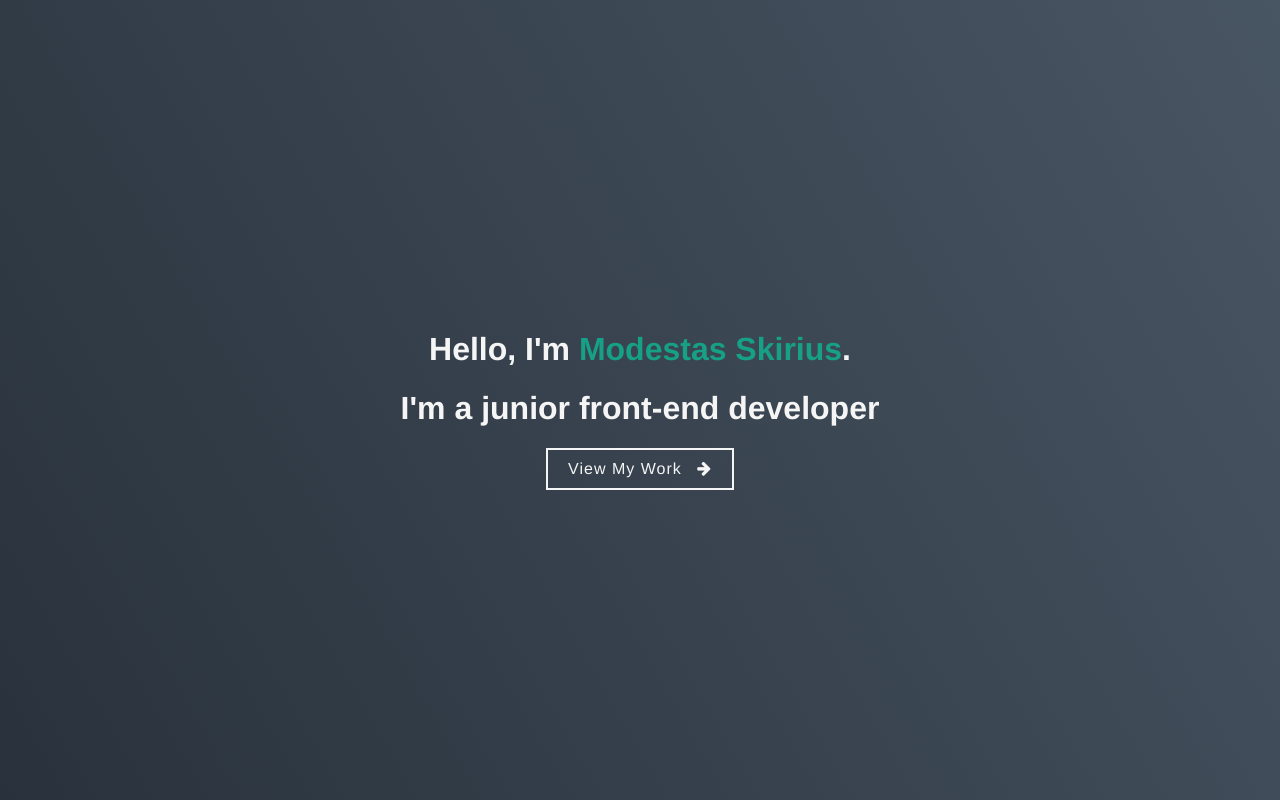
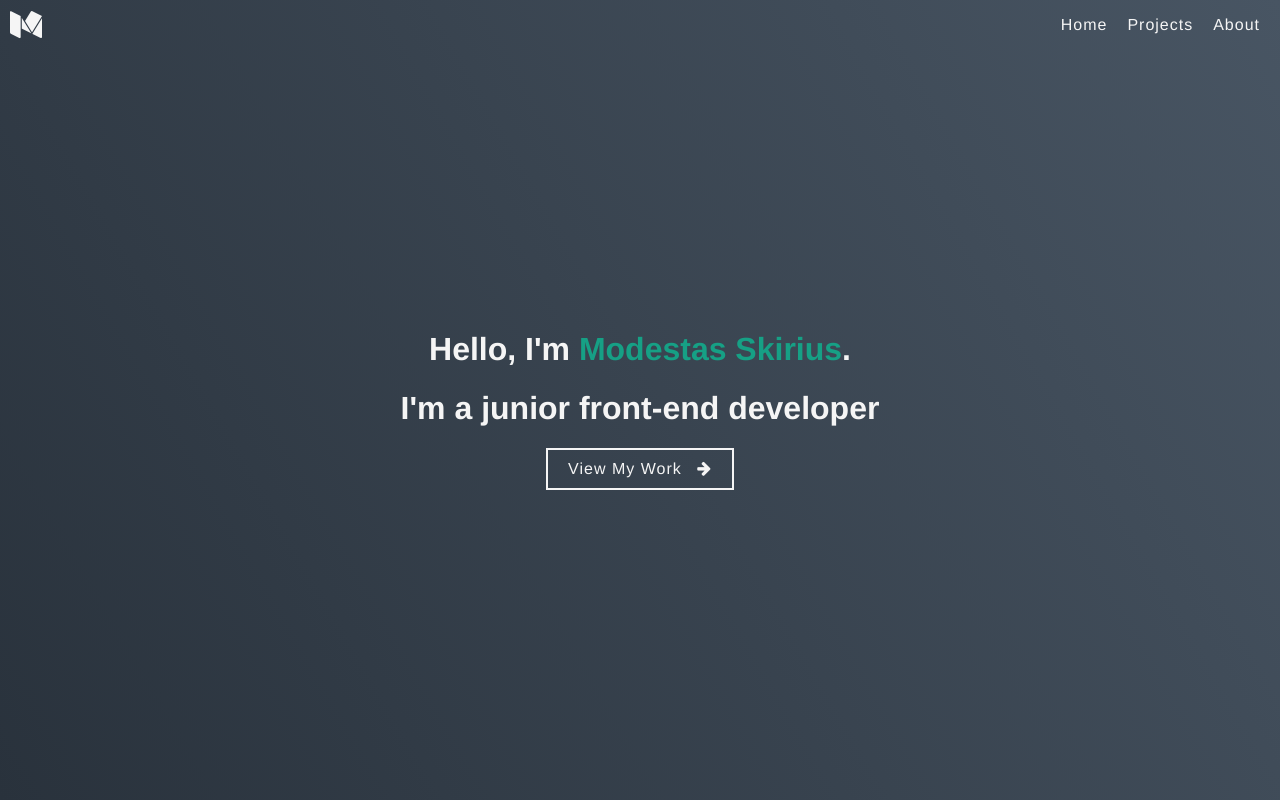
Before and after one commit to modestas9k/Portfolio, a React (Create React App) app: page / in a window 1280 px wide. Built offline with nearby package versions, Linux system fonts and the light colour scheme; a web font is replaced by a local one.

Commit message:
add header

```diff
--- a/src/Routes.js
+++ b/src/Routes.js
@@ -4,15 +4,17 @@ import { BrowserRouter as Router, Switch, Route } from "react-router-dom";
 import { Header, Loading } from "./components";
 import { Home } from "./pages";
 const AboutLazy = lazy(() => import(`./pages/About/About`));
+const ProjectsLazy = lazy(() => import(`./pages/Projects/Projects`));
 
 function Routes() {
   return (
     <Router>
-      {/* <Header /> */}
+      <Header />
       <Suspense fallback={<Loading />}>
         <Switch>
           <Route exact path="/" component={Home} />
           <Route exact path="/about" component={AboutLazy} />
+          <Route exact path="/projects" component={ProjectsLazy} />
         </Switch>
       </Suspense>
     </Router>
--- a/src/components/Header/Header.jsx
+++ b/src/components/Header/Header.jsx
@@ -1,24 +1,19 @@
 import React from "react";
-import * as S from "./Header.style";
-//import { Link } from "react-router-dom";
-//import logoImg from "../../assets/logo.png";
+import { Link } from "react-router-dom";
+import "./Header.scss";
 
 function Header() {
   return (
-    <S.Header>
-      <S.Wrapper>
-        {/* <Link to="/">
-          <S.Logo src={logoImg} alt="Logo" />
-        </Link> */}
-        <div>
-          <h1>M</h1>
-        </div>
-        <S.Actions>
-          <S.StyledLink to="/">Home</S.StyledLink>
-          <S.StyledLink to="/about">About</S.StyledLink>
-        </S.Actions>
-      </S.Wrapper>
-    </S.Header>
+    <nav>
+      <div className="nav__logo">
+        <i className="fa fa-medium" aria-hidden="true"></i>
+      </div>
+      <div>
+        <Link to="/">Home</Link>
+        <Link to="/projects">Projects</Link>
+        <Link to="/about">About</Link>
+      </div>
+    </nav>
   );
 }
 
--- /dev/null
+++ b/src/components/Header/Header.scss
@@ -0,0 +1,27 @@
+nav {
+  display: flex;
+  justify-content: space-between;
+  align-items: center;
+  padding: 0 10px;
+  height: 50px;
+  width: 100%;
+  position: fixed;
+  color: whitesmoke;
+  .nav__logo {
+    font-size: 2em;
+  }
+  a {
+    padding: 10px;
+    text-decoration: none;
+    color: whitesmoke;
+    font-weight: 500;
+    letter-spacing: 1px;
+    transition: 0.4s ease;
+  }
+  a:hover {
+    background: #16a085;
+
+    line-height: 2em;
+    transition: 0.4s ease;
+  }
+}
--- a/src/components/Header/Header.style.js
+++ /dev/null
@@ -1,33 +0,0 @@
-import styled from "styled-components";
-import { Link } from "react-router-dom";
-
-export const Header = styled.header`
-  max-width: 960px;
-  margin: 0 auto;
-  color: white;
-  background: rgba(255, 255, 255, 0);
-`;
-export const Wrapper = styled.div`
-  display: flex;
-  justify-content: space-between;
-  align-items: center;
-  margin: 0 1em;
-`;
-export const Logo = styled.img`
-  max-height: 40px;
-  max-width: 100%;
-`;
-
-export const Actions = styled.nav``;
-
-export const StyledLink = styled(Link)`
-  font-size: 1em;
-  color: #eee;
-  text-decoration: none;
-  &:hover {
-    text-decoration: underline;
-  }
-  &:not(:last-child) {
-    margin-right: 25px;
-  }
-`;
```
